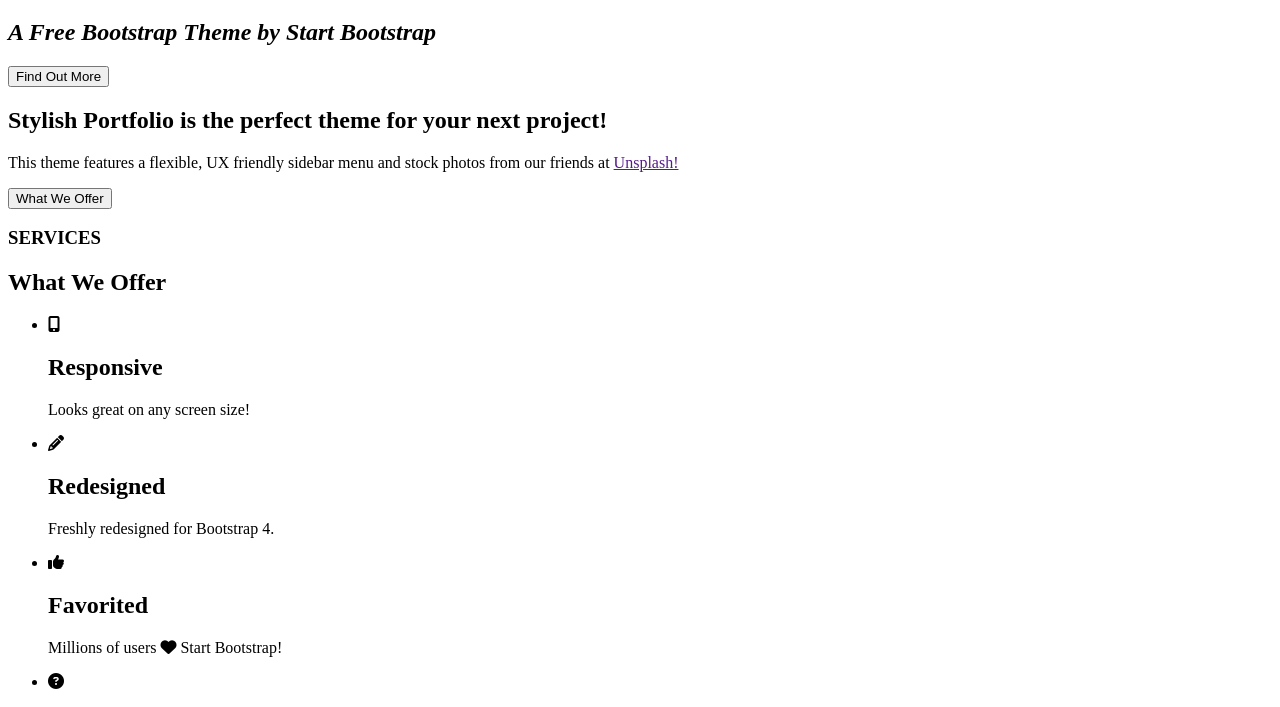
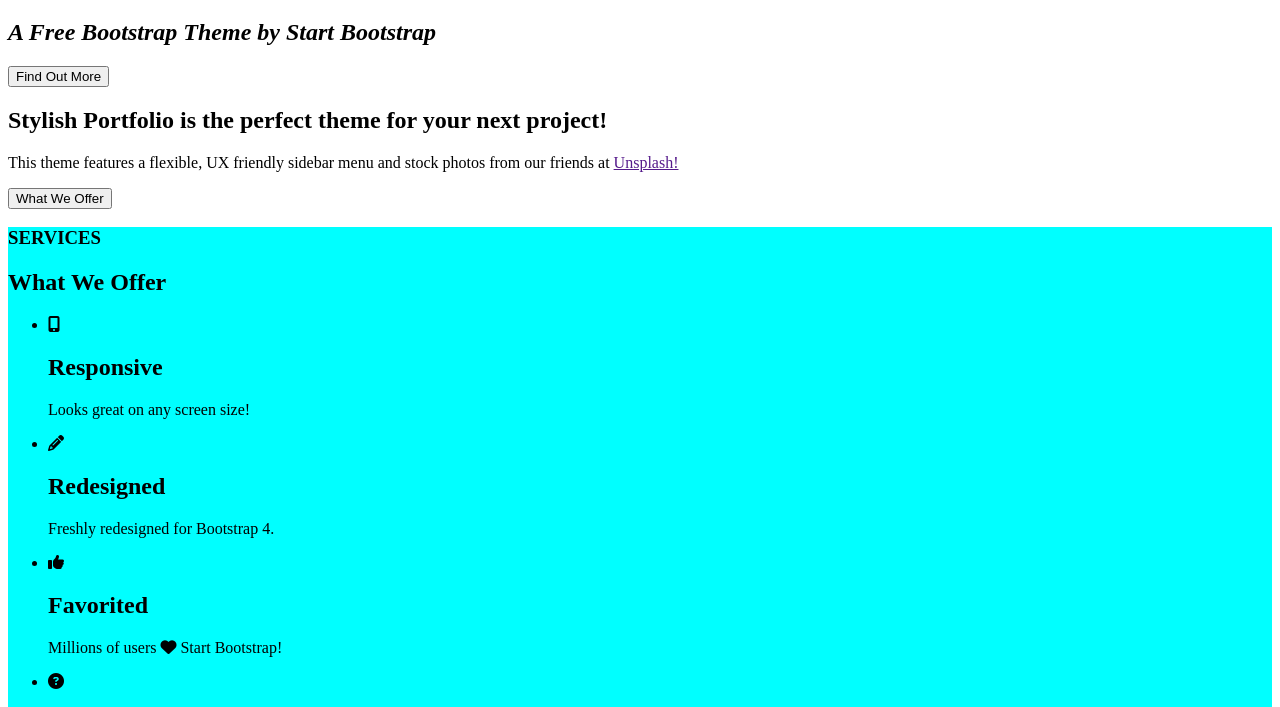
Before and after one commit to danikarabaev/Portfolio-Graduation-project, a plain HTML site: page index.html in a window 1280 px wide. Shown: the part 87-794 px from the top of the page. Drawn offline with Linux system fonts and the light colour scheme.

Commit message:
changes inside the css

```diff
--- a/index.html
+++ b/index.html
@@ -5,6 +5,7 @@
     <meta http-equiv="X-UA-Compatible" content="IE=edge">
     <meta name="viewport" content="width=device-width, initial-scale=1.0">
     <title>Document</title>
+    <link rel="stylesheet" href="style.css">
     <link rel="stylesheet" href="path/to/font-awesome/css/font-awesome.min.css">
     <script src="https://kit.fontawesome.com/8eb993c98c.js" crossorigin="anonymous"></script>
 </head>
--- a/style.css
+++ b/style.css
@@ -0,0 +1,3 @@
+.section-b{
+    background-color: aqua;
+}
```
